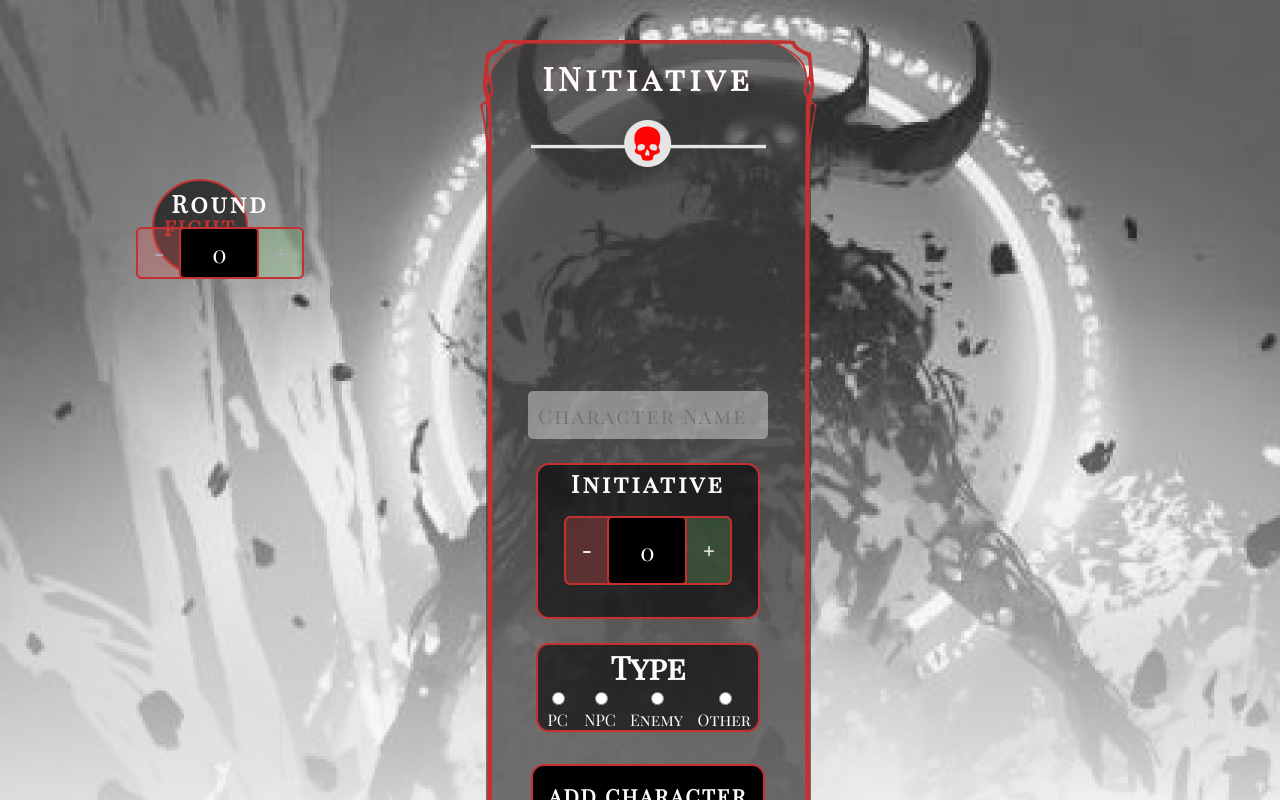
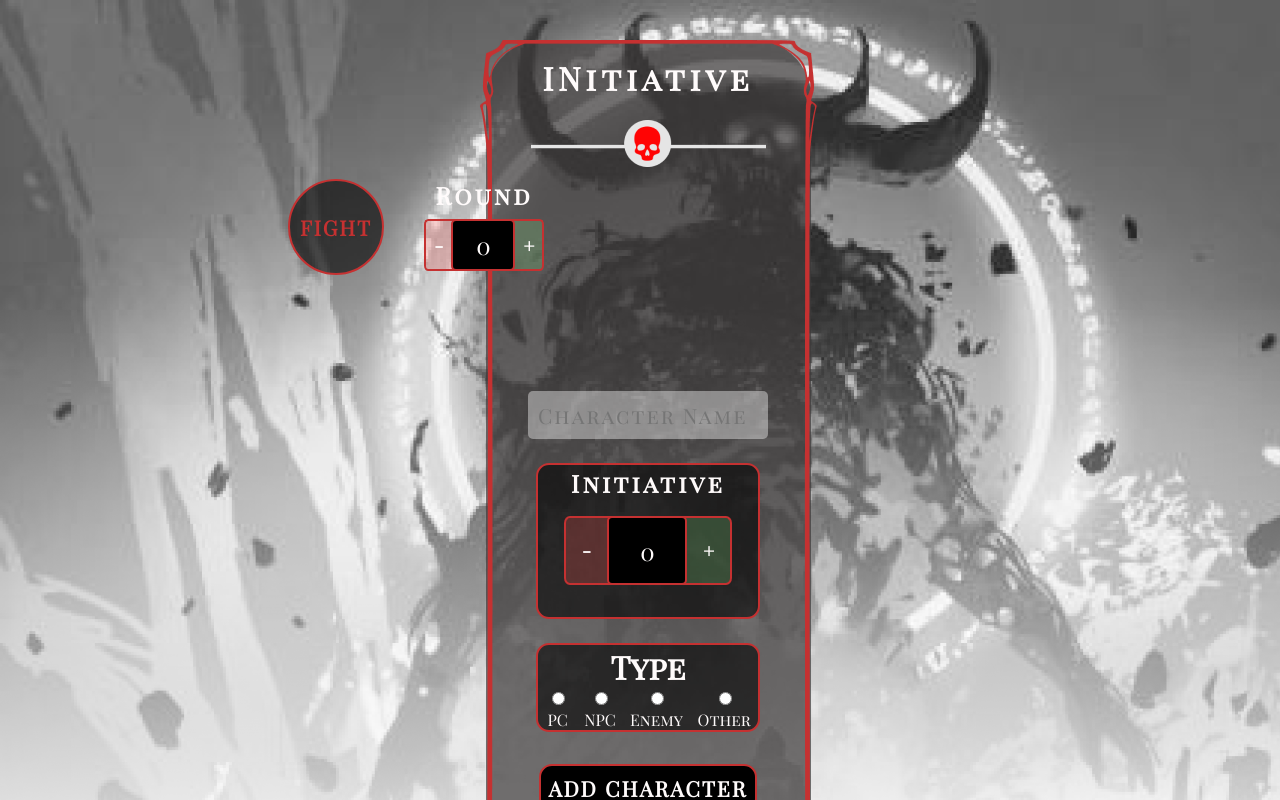
Before and after one commit to jdminnickjr/INitiative, a React (Create React App) app: page / in a window 1280 px wide. Shown: the top 800 px of the page. Built offline with nearby package versions, Linux system fonts and the light colour scheme.

Commit message:
Sass refactor nested selectors

```diff
--- a/src/AddCharacter.js
+++ b/src/AddCharacter.js
@@ -116,7 +116,7 @@ const AddCharacter = (props) => {
       </div>
       <input
         type="submit"
-        className="add-character"
+        className="add-character-button"
         value="Add Character"
         onClick={() => handleValidation()}
       />
--- a/src/css/application.css
+++ b/src/css/application.css
@@ -47,13 +47,13 @@ body {
   background: url(../components/images/IN_mobile_background_5.png);
   background-repeat: no-repeat;
   background-position-x: center;
-  width: 90vw;
+  background-size: contain;
+  width: 60vw;
   height: 60rem;
   margin: auto;
   margin-top: 2rem;
   margin-bottom: 2rem;
 }
-
 .app-board h1 {
   margin: auto;
   margin-top: 1rem;
@@ -61,7 +61,7 @@ body {
 
 .fight {
   position: absolute;
-  left: 5rem;
+  left: 1.5rem;
   font-family: "Playfair Display SC", serif;
   display: block;
   height: 6rem;
@@ -79,7 +79,6 @@ body {
   transition: 0.3s cubic-bezier(0.075, 0.82, 0.165, 1);
   padding: 0.5rem;
 }
-
 .fight:hover {
   transform: rotate(20deg) scale(1.2);
   background-color: #000;
@@ -87,6 +86,8 @@ body {
 
 .round-tracker {
   position: absolute;
+  left: 10rem;
+  top: -0.5rem;
   display: flex;
   border: solid #c53131 2px;
   border-radius: 13px;
@@ -97,10 +98,19 @@ body {
   border: none;
   background: rgba(0, 0, 0, 0);
 }
-
 .round-tracker h2 {
   letter-spacing: 0.2rem;
   margin: 0.5rem;
+}
+.round-tracker .decrement {
+  margin-right: -1rem;
+  padding-right: 1.5rem;
+  padding-left: 0.5rem;
+}
+.round-tracker .increment {
+  margin-left: -1rem;
+  padding-left: 1.5rem;
+  padding-right: 0.5rem;
 }
 
 .round-actions {
@@ -112,58 +122,50 @@ body {
   border: none;
   font-size: 1.15em;
   font-weight: bold;
-  color: #b0aeba;
-  background-color: #dcdcdc;
+  color: #fffbfb;
   display: inline-block;
   cursor: pointer;
   outline: none;
 }
 
-.round-tracker .decrement {
-  margin-right: -1rem;
-  padding-right: 2rem;
-  padding-left: 1rem;
-}
-
-.round-tracker .increment {
-  margin-left: -1rem;
-  padding-left: 2rem;
-  padding-right: 1rem;
-}
-
 .round-score {
   font-family: "Playfair Display SC", serif;
   z-index: 1;
-  flex-grow: 1;
   text-align: center;
   font-size: 3rem;
-  max-width: 5rem;
+  max-width: 4rem;
   max-height: 3.25rem;
   font-size: 1.5rem;
   padding: 1rem;
   border-radius: 5px;
-  background-color: black;
+  background-color: #000;
   border-style: none;
   text-shadow: none;
   text-transform: uppercase;
-  color: #fff;
+  color: #fffbfb;
   border: solid #c53131 2px;
   outline: none;
+  -moz-appearance: textfield;
 }
-
-.round-score::-webkit-outer-spin-button,
-.round-score::-webkit-inner-spin-button {
+.round-score::-webkit-outer-spin-button, .round-score::-webkit-inner-spin-button {
   -webkit-appearance: none;
   margin: 0;
-}
-
-.round-score[type=number] {
-  -moz-appearance: textfield;
 }
 
 svg {
   max-width: 30px;
   max-height: 30px;
+}
+
+.type-icon {
+  max-width: 0.3rem;
+  max-height: 0.3rem;
+  align-self: center;
+  justify-self: center;
+  padding: 0.6rem;
+  margin: 2rem;
+  margin-bottom: 3rem;
+  margin-left: auto;
 }
 
 .top {
@@ -179,12 +181,21 @@ svg {
 .character-cell {
   font-family: "Playfair Display SC", serif;
   display: flex;
-  border: solid 2px #c53131;
+  border: solid #c53131 2px;
   letter-spacing: 2px;
   background-color: rgba(255, 255, 255, 0.3);
   height: 4rem;
-  max-width: 20rem;
+  max-width: 18rem;
   margin: auto;
+}
+.character-cell h2 {
+  font-size: 1.5rem;
+  margin: -0.8rem 0 0rem 2rem;
+  max-width: 5rem;
+}
+.character-cell .cell_info {
+  display: flex;
+  margin-left: auto;
 }
 
 .remove-player {
@@ -195,12 +206,6 @@ svg {
   color: #c53131;
   cursor: pointer;
   background: none;
-}
-
-.character-cell h2 {
-  font-size: 1.5rem;
-  margin: -0.8rem 0 0rem 2rem;
-  max-width: 5rem;
 }
 
 .initiative-display {
@@ -231,14 +236,6 @@ svg {
 .concentration_radio {
   height: 1rem;
   min-width: 1rem;
-  border-radius: 50%;
-  display: flex;
-  justify-content: center;
-  align-items: center;
-}
-
-.character-cell--active h2 {
-  font-size: 1.5rem;
 }
 
 .character-cell--active {
@@ -250,29 +247,13 @@ svg {
 @keyframes glow {
   0% {
     border-color: #c53131;
-    box-shadow: 0 0 1px rgba(31, 211, 8, 0.5), inset 0 0 10px rgba(31, 211, 8, 0.5), 0 2px 0 #000;
+    box-shadow: 0 0 1px rgba(31, 211, 8, 0.5), inset 0 0 10px rgba(31, 211, 8, 0.5);
   }
   100% {
     border-color: #c53131;
-    box-shadow: 0 0 1px rgba(31, 211, 8, 0.8), inset 0 0 30px rgba(31, 211, 8, 0.8), 0 2px 0 #000;
+    box-shadow: 0 0 1px rgba(31, 211, 8, 0.8), inset 0 0 30px rgba(31, 211, 8, 0.8);
   }
 }
-.type-icon {
-  max-width: 0.3rem;
-  max-height: 0.3rem;
-  align-self: center;
-  justify-self: center;
-  padding: 0.6rem;
-  margin: 2rem;
-  margin-bottom: 3rem;
-  margin-left: auto;
-}
-
-.cell_info {
-  display: flex;
-  margin-left: auto;
-}
-
 /* ADD CHARACTER FORMS */
 .add-character {
   display: flex;
@@ -299,15 +280,17 @@ svg {
   letter-spacing: 2px;
   outline: none;
 }
+.character-name-input:focus {
+  background-color: rgba(0, 0, 0, 0.4);
+}
 
-input[type=submit] {
-  flex-grow: 1;
+.add-character-button {
   font-family: "Playfair Display SC", serif;
   display: block;
   max-height: 3rem;
   font-size: 1.32rem;
   margin: auto;
-  background-color: black;
+  background-color: #000;
   border-radius: 13px;
   border: solid #c53131 2px;
   color: #fffbfb;
@@ -316,25 +299,12 @@ input[type=submit] {
   text-shadow: none;
   text-transform: uppercase;
   cursor: pointer;
-  align-content: center;
-  justify-content: center;
-  padding: 1rem;
+  padding: 0.5rem;
   -webkit-appearance: none;
 }
-
-button,
-input[type=submit] {
-  outline: none;
-  transition: background-color 0.2s ease, color 0.2s ease;
-}
-
-input[type=submit]:hover {
+.add-character-button:hover {
   transform: scale(1.1);
   transition: 0.3s cubic-bezier(0.075, 0.82, 0.165, 1);
-}
-
-input[type=text]:focus {
-  background-color: rgba(0, 0, 0, 0.4);
 }
 
 .init-input {
@@ -350,7 +320,6 @@ input[type=text]:focus {
   margin-left: auto;
   margin-right: auto;
 }
-
 .init-input h2 {
   letter-spacing: 0.2rem;
   margin: 0.1rem;
@@ -435,12 +404,10 @@ input[type=text]:focus {
   background-color: rgba(0, 0, 0, 0.6);
   margin-bottom: 2rem;
 }
-
 .type-selector h2 {
   font-size: 2rem;
   margin: 0;
 }
-
 .type-selector label {
   font-size: 1rem;
 }
--- a/src/scss/base/_appboard.scss
+++ b/src/scss/base/_appboard.scss
@@ -4,14 +4,14 @@
   background: url(../components/images/IN_mobile_background_5.png);
   background-repeat: no-repeat;
   background-position-x: center;
-  width: 90vw;
+  background-size: contain;
+  width: 60vw;
   height: 60rem;
   margin: auto;
   margin-top: 2rem;
   margin-bottom: 2rem;
+  h1 {
+    margin: auto;
+    margin-top: 1rem;
+  }
 }
-
-.app-board h1 {
-  margin: auto;
-  margin-top: 1rem;
-}
--- a/src/scss/components/_fightbutton.scss
+++ b/src/scss/components/_fightbutton.scss
@@ -1,6 +1,6 @@
 .fight {
   position: absolute;
-  left: 5rem;
+  left: 1.5rem;
   font-family: "Playfair Display SC", serif;
   display: block;
   height: 6rem;
@@ -17,9 +17,8 @@
   cursor: pointer;
   transition: 0.3s cubic-bezier(0.075, 0.82, 0.165, 1);
   padding: 0.5rem;
+  &:hover {
+    transform: rotate(20deg) scale(1.2);
+    background-color: $color-background;
+  }
 }
-
-.fight:hover {
-  transform: rotate(20deg) scale(1.2);
-  background-color: $color-background;
-}
--- a/src/scss/components/_roundtracker.scss
+++ b/src/scss/components/_roundtracker.scss
@@ -1,5 +1,7 @@
 .round-tracker {
   position: absolute;
+  left: 10rem;
+  top: -0.5rem;
   display: flex;
   border: $border-main;
   border-radius: 13px;
@@ -9,11 +11,20 @@
   text-align: center;
   border: none;
   background: rgba(0, 0, 0, 0);
-}
-
-.round-tracker h2 {
-  letter-spacing: 0.2rem;
-  margin: 0.5rem;
+  h2 {
+    letter-spacing: 0.2rem;
+    margin: 0.5rem;
+  }
+  .decrement {
+    margin-right: -1rem;
+    padding-right: 1.5rem;
+    padding-left: 0.5rem;
+  }
+  .increment {
+    margin-left: -1rem;
+    padding-left: 1.5rem;
+    padding-right: 0.5rem;
+  }
 }
 
 .round-actions {
@@ -25,51 +36,33 @@
   border: none;
   font-size: 1.15em;
   font-weight: bold;
-  color: #b0aeba;
-  background-color: #dcdcdc;
+  color: $color-text;
   display: inline-block;
   cursor: pointer;
   outline: none;
 }
 
-.round-tracker .decrement {
-  margin-right: -1rem;
-  padding-right: 2rem;
-  padding-left: 1rem;
-}
-
-.round-tracker .increment {
-  margin-left: -1rem;
-  padding-left: 2rem;
-  padding-right: 1rem;
-}
-
 .round-score {
   font-family: "Playfair Display SC", serif;
   z-index: 1;
-  flex-grow: 1;
   text-align: center;
   font-size: 3rem;
-  max-width: 5rem;
+  max-width: 4rem;
   max-height: 3.25rem;
   font-size: 1.5rem;
   padding: 1rem;
   border-radius: 5px;
-  background-color: rgba(0, 0, 0, 1);
+  background-color: $color-background;
   border-style: none;
   text-shadow: none;
   text-transform: uppercase;
-  color: #fff;
+  color: $color-text;
   border: $border-main;
   outline: none;
-}
-
-.round-score::-webkit-outer-spin-button,
-.round-score::-webkit-inner-spin-button {
-  -webkit-appearance: none;
-  margin: 0;
-}
-
-.round-score[type="number"] {
+  &::-webkit-outer-spin-button,
+  &::-webkit-inner-spin-button {
+    -webkit-appearance: none;
+    margin: 0;
+  }
   -moz-appearance: textfield;
 }
--- a/src/scss/layout/_addcharacter.scss
+++ b/src/scss/layout/_addcharacter.scss
@@ -24,16 +24,18 @@
   color: $color-text;
   letter-spacing: 2px;
   outline: none;
+  &:focus {
+    background-color: $color-background-input-active;
+  }
 }
 
-input[type="submit"] {
-  flex-grow: 1;
+.add-character-button {
   font-family: "Playfair Display SC", serif;
   display: block;
   max-height: 3rem;
   font-size: 1.32rem;
   margin: auto;
-  background-color: rgba(0, 0, 0, 1);
+  background-color: $color-background;
   border-radius: 13px;
   border: $border-main;
   color: $color-text;
@@ -42,23 +44,10 @@ input[type="submit"] {
   text-shadow: none;
   text-transform: uppercase;
   cursor: pointer;
-  align-content: center;
-  justify-content: center;
-  padding: 1rem;
+  padding: 0.5rem;
   -webkit-appearance: none;
+  &:hover {
+    transform: scale(1.1);
+    transition: 0.3s cubic-bezier(0.075, 0.82, 0.165, 1);
+  }
 }
-
-button,
-input[type="submit"] {
-  outline: none;
-  transition: background-color 0.2s ease, color 0.2s ease;
-}
-
-input[type="submit"]:hover {
-  transform: scale(1.1);
-  transition: 0.3s cubic-bezier(0.075, 0.82, 0.165, 1);
-}
-
-input[type="text"]:focus {
-  background-color: $color-background-input-active;
-}
```
Also changed, not shown: src/scss/components/_svg.scss (+11 -0 lines), src/scss/layout/_charactercell.scss (+13 -36 lines), src/scss/layout/_initinput.scss (+4 -5 lines), src/scss/layout/_typeselector.scss (+7 -9 lines), 1 other file (tests, documents, lock files or other folders).
